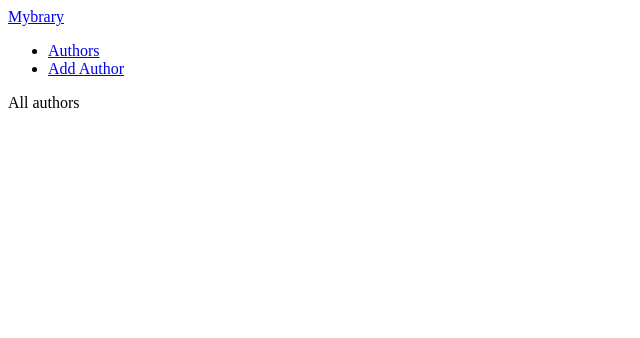
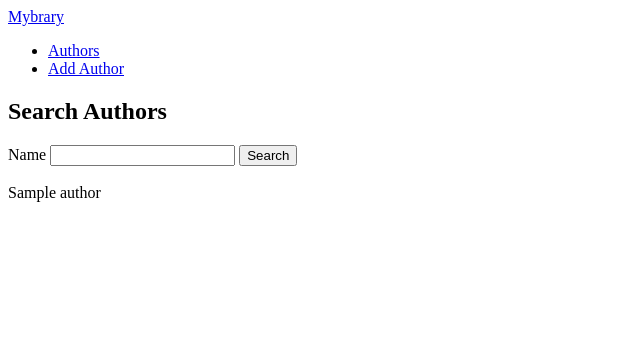
Before and after one commit to rayhanR13/mybrary, a Node server app: page /authors in a window 1280 px wide. Shown: the top 338 px of the page, without its empty margins (0-640 px from the left). Run offline with Node 20, Linux system fonts and the light colour scheme; tables that the repository leaves empty hold one stand-in row (values such as "Sample post"); some libraries are stand-ins or nearby versions.

Commit message:
done but with one issu

```diff
--- a/routes/authors.js
+++ b/routes/authors.js
@@ -3,8 +3,22 @@ const router = express.Router();
 const Author = require("../models/author");
 
 // All authors route
-router.get("/", (req, res) => {
-    res.render("authors/index");
+router.get("/", async (req, res) => {
+    let searchOptions = {};
+
+    if (req.query.name != null && req.query.name === "") {
+        searchOptions.name = new RegExp(req.query.name, "i");
+    }
+
+    try {
+        const authors = await Author.find(searchOptions);
+        res.render("authors/index", {
+            authors: authors,
+            searchOptions: req.query,
+        });
+    } catch {
+        res.redirect("/");
+    }
 });
 
 // New author route
@@ -13,8 +27,21 @@ router.get("/new", (req, res) => {
 });
 
 // Create author route
-router.post("/", (req, res) => {
-    res.send("Created new author");
+router.post("/", async (req, res) => {
+    const author = new Author({
+        name: req.body.name,
+    });
+
+    try {
+        const newAuthor = await author.save();
+        // res.redirect(`authors/${newAuthor.id}`);
+        res.redirect("authors");
+    } catch {
+        res.render("authors/new", {
+            author: author,
+            errorMessage: "Error creating author",
+        });
+    }
 });
 
 module.exports = router;
--- a/server.js
+++ b/server.js
@@ -14,6 +14,8 @@ app.set("views", __dirname + "/views");
 app.set("layout", "layouts/layout");
 app.use(expressLayouts);
 app.use(express.static("public"));
+app.use(express.json());
+app.use(express.urlencoded({ limit: "10mb", extended: false }));
 
 const mongoose = require("mongoose");
 mongoose.connect(process.env.DATABASE_URL, {
--- /dev/null
+++ b/views/authors/_form_fields.ejs
@@ -0,0 +1,2 @@
+<label for="">Name</label>
+<input type="text" name="name" value="<%= author.name %>" />
--- a/views/authors/index.ejs
+++ b/views/authors/index.ejs
@@ -1 +1,13 @@
-All authors
+<h2>Search Authors</h2>
+
+<form action="/authors" method="GET">
+    <label for="">Name</label>
+    <input type="text" name="name" value="<%= searchOptions.name %>" />
+    <button type="submit">Search</button>
+</form>
+
+<br />
+
+<% authors.forEach(author => { %>
+    <div><%= author.name %> </div>
+<% }); %>
--- a/views/authors/new.ejs
+++ b/views/authors/new.ejs
@@ -1,6 +1,7 @@
 <h2>New author</h2>
 
 <form action="/authors" method="POST">
+    <%- include('_form_fields') %>
     <a href="/authors">Cancel</a>
     <button type="submit">Create</button>
 </form>
--- a/views/layouts/layout.ejs
+++ b/views/layouts/layout.ejs
@@ -6,6 +6,9 @@
         <title>Mybrary</title>
     </head>
     <body>
-        <%- include('../partials/header.ejs') %> <%- body %>
+        <%- include('../partials/header.ejs') %>
+        <%-
+        include('../partials/errorMessage') %>
+        <%- body %>
     </body>
 </html>
--- /dev/null
+++ b/views/partials/errorMessage.ejs
@@ -0,0 +1,3 @@
+<% if (locals.errorMessage != null) { %>
+<%= locals.errorMessage %>
+<% } %>
```
Also changed, not shown: 1 other file.
